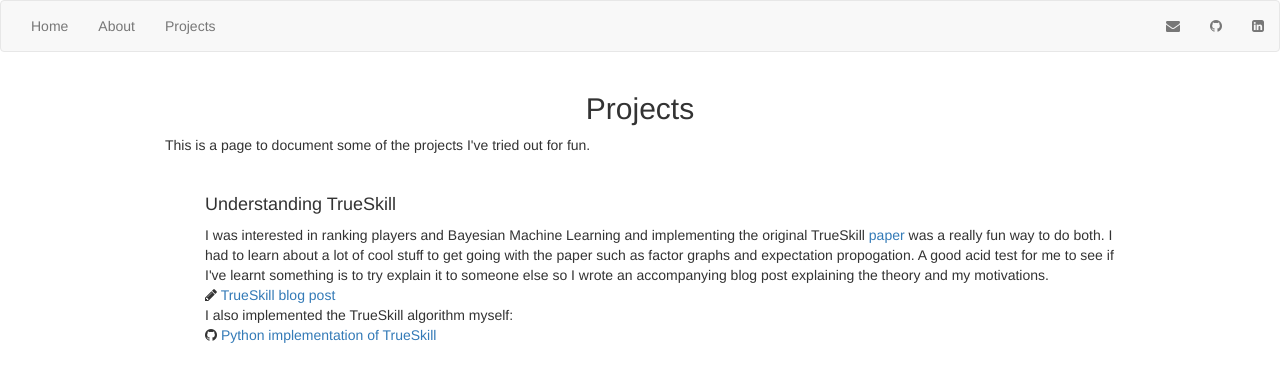
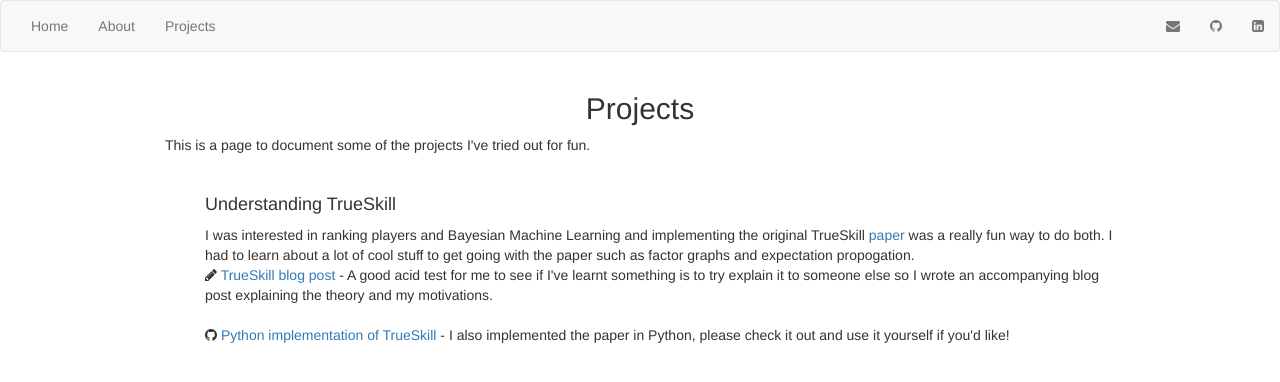
Before and after one commit to Nush395/Nush395.github.io, a Jekyll site: the page built from projects/index.html, in a window 1280 px wide. Shown: the top 382 px of the page. Built offline with Jekyll 4.4.1, drawn with Linux system fonts in a browser that asks for light colours.

Commit message:
Minor additions to TrueSkill.

```diff
--- a/projects/index.html
+++ b/projects/index.html
@@ -21,20 +21,18 @@ title: Projects
 			</a>
 			was a really fun way to do both. I had to learn about a lot of cool stuff to
 			get going with the paper such as factor graphs and expectation propogation.
-			A good acid test for me to see if I've learnt something is to try explain it to someone else
-		so I wrote an accompanying blog post explaining the theory and my motivations.
 			<br>
 			<i class="fa fa-pencil"></i>
 			<a href="https://nush395.github.io/2020/06/06/true-skill.html" title="Understanding TrueSkill">
 			TrueSkill blog post
-			</a>
+			</a> - 	A good acid test for me to see if I've learnt something is to try explain it to someone else
+		so I wrote an accompanying blog post explaining the theory and my motivations.
 			<br>
-			I also implemented the TrueSkill algorithm myself:
 			<br>
 			<i class="fa fa-github"></i>
 			<a href="https://github.com/Nush395/TrueSkill">
 				Python implementation of TrueSkill
-			</a>
+			</a> - I also implemented the paper in Python, please check it out and use it yourself if you'd like!
 		</p>
 		<!--{% endfor %}-->
 	</ul>
```
